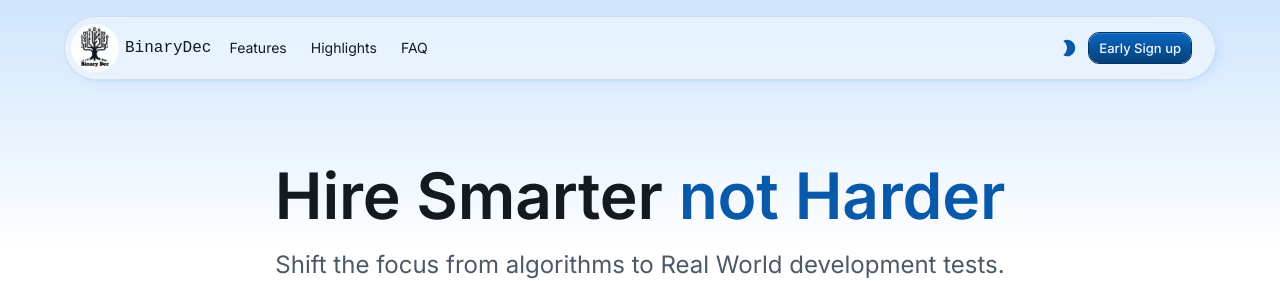
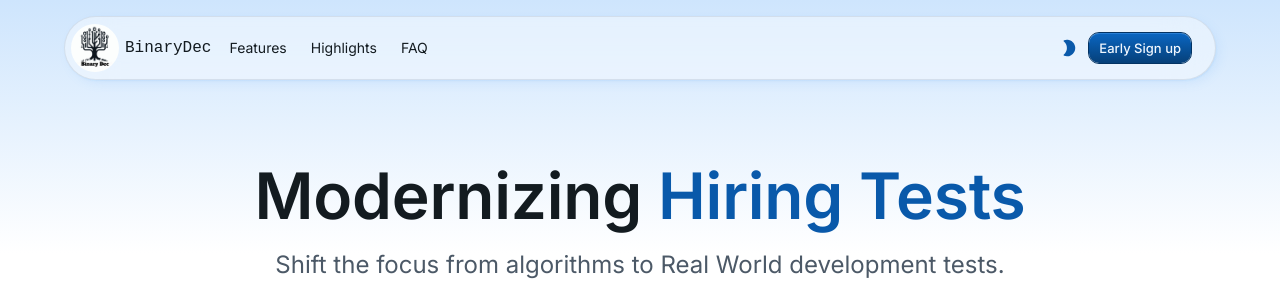
Before and after one commit to Evilcmd/binarydec-landingpage-frontend, a React (Create React App) app: page / in a window 1280 px wide. Shown: the top 281 px of the page. Built offline with nearby package versions, Linux system fonts and the light colour scheme.

Commit message:
changed the title in hero section

```diff
--- a/src/components/Hero.js
+++ b/src/components/Hero.js
@@ -54,7 +54,7 @@ export default function Hero() {
                             fontSize: 'clamp(3.5rem, 10vw, 4rem)',
                         }}
                     >
-                        Hire Smarter&nbsp;
+                        Modernizing&nbsp;
                         <Typography
                             component="span"
                             variant="h1"
@@ -64,7 +64,7 @@ export default function Hero() {
                                     theme.palette.mode === 'light' ? 'primary.main' : 'primary.light',
                             }}
                         >
-                            not Harder
+                            Hiring Tests
                         </Typography>
                     </Typography>
                     <Typography
```
